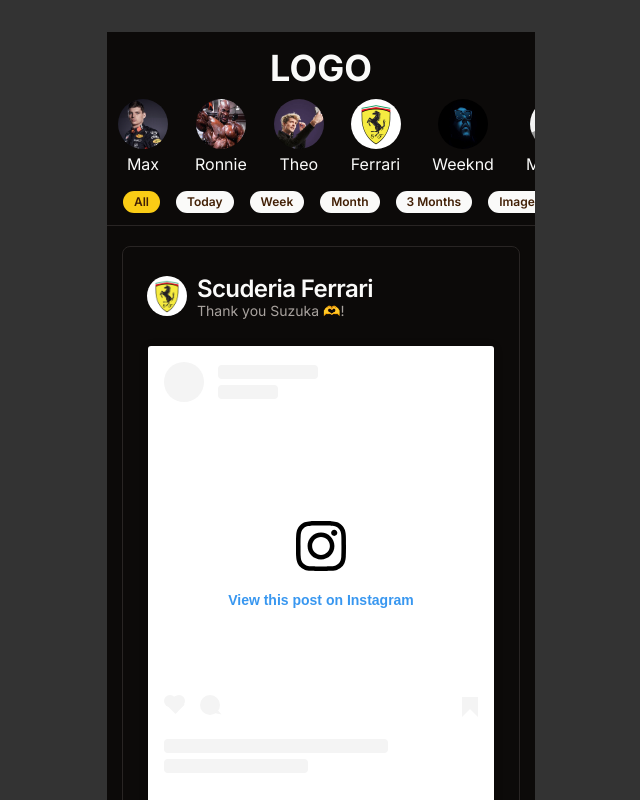
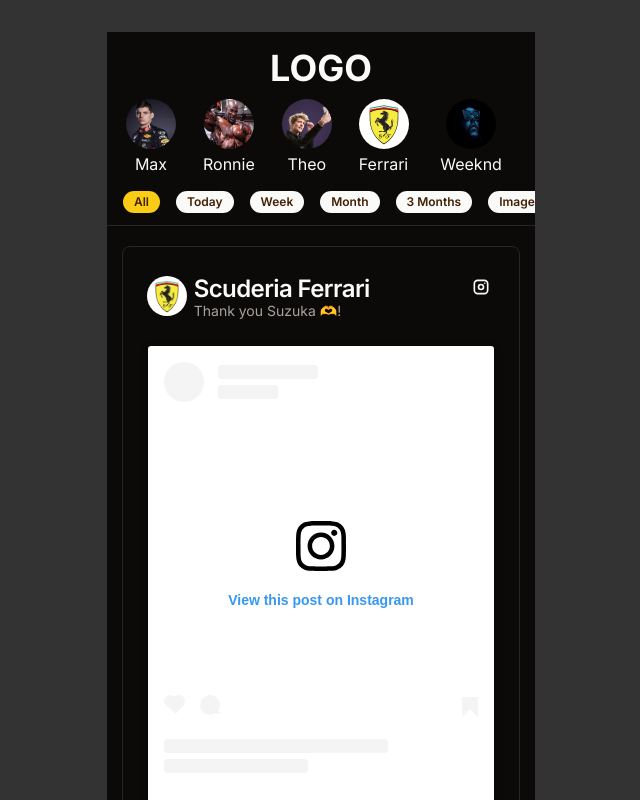
Before and after one commit to Truly-Depressed-Developers/upToDate, a Next.js app: page / in a window 1280 px wide. Shown: the top 800 px of the page, without its empty margins (319-959 px from the left). Built offline with nearby package versions, Linux system fonts and the light colour scheme.

Commit message:
Feat: some final touches

```diff
--- a/src/components/InfluencerFilter.tsx
+++ b/src/components/InfluencerFilter.tsx
@@ -21,7 +21,7 @@
   };
 
   return (
-    <div className="no-scrollbar flex space-x-8 overflow-x-auto p-4 pb-2">
+    <div className="no-scrollbar ml-2 flex space-x-8 overflow-x-auto p-4 pb-2">
       {influencers.map((influencer, i) => (
         <button
           key={i}
--- a/src/components/Post.tsx
+++ b/src/components/Post.tsx
@@ -11,6 +11,7 @@
 import { Avatar, AvatarFallback, AvatarImage } from "@/components/ui/avatar";
 import { type Post as PostType } from "@/lib/types";
 import { influencers } from "@/data/people";
+import { IconBrandInstagram } from "@tabler/icons-react";
 
 export default function Post(props: PostType) {
   const avatar = influencers.find(
@@ -26,8 +27,11 @@
             <AvatarFallback>IMG</AvatarFallback>
           </Avatar>
         </span>
-        <span className="ml-30">
-          <CardTitle>{props.title}</CardTitle>
+        <span className="mx-1 w-full">
+          <CardTitle className="flex w-full items-start justify-between">
+            {props.title}
+            <IconBrandInstagram size={20} />
+          </CardTitle>
           <CardDescription>{props.subtitle}</CardDescription>
         </span>
       </CardHeader>
```
